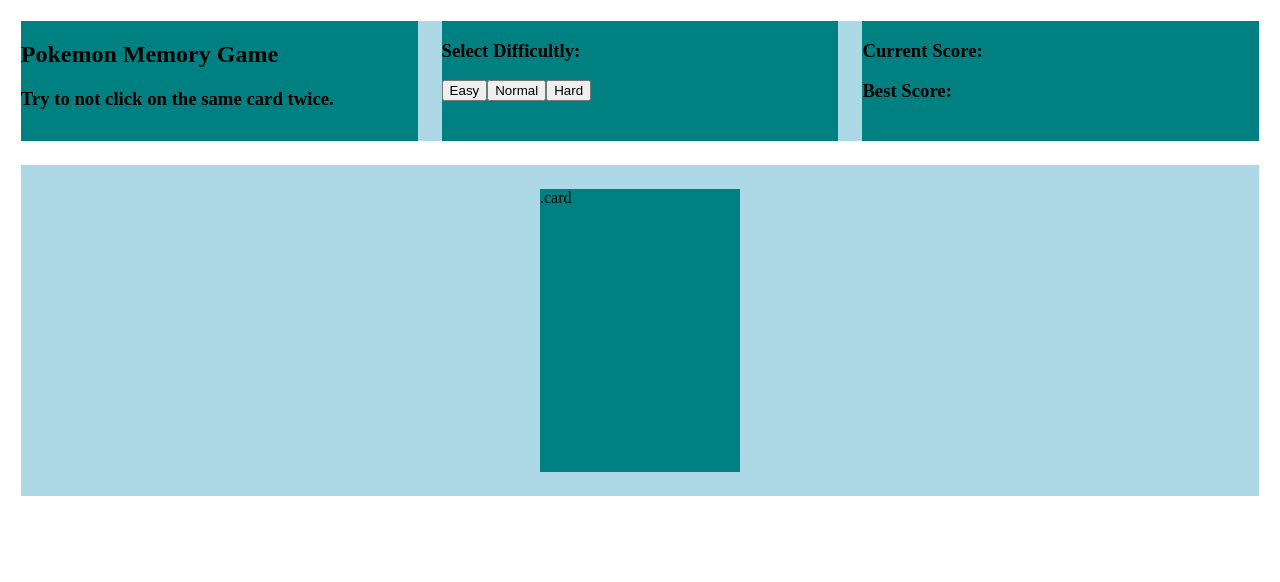
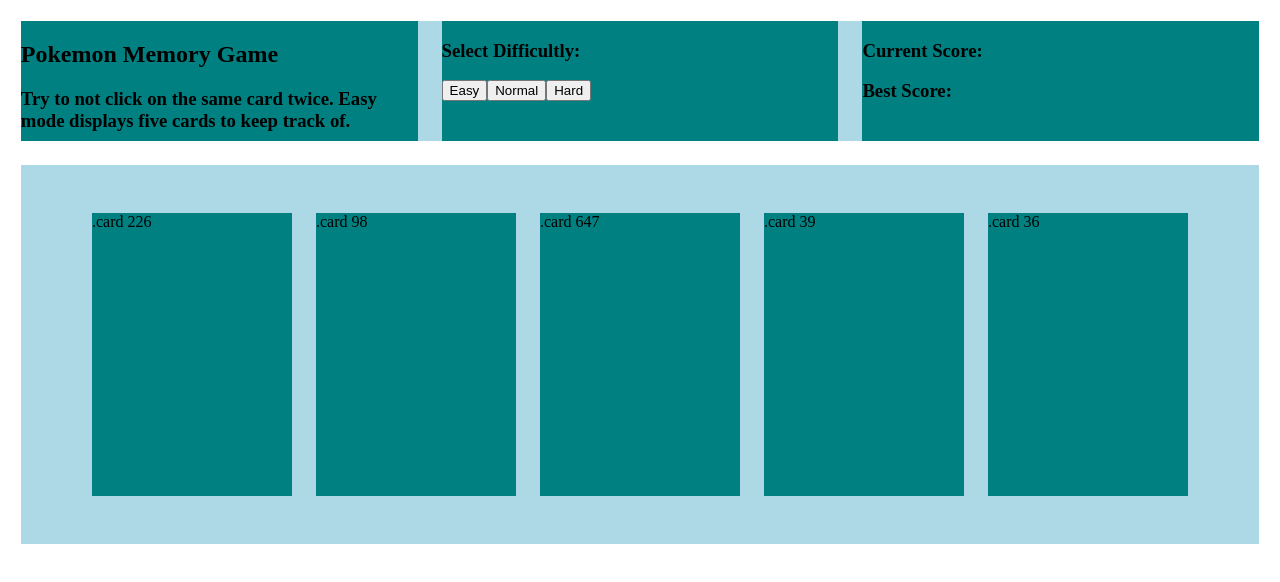
Before and after one commit to colleennicole223/odin-memory-card, a React (Vite) app: page / in a window 1280 px wide. Shown: the top 582 px of the page. Built offline with nearby package versions, Linux system fonts and the light colour scheme.

Commit message:
Difficulty now changes amount of cards displayed in Collection

```diff
--- a/src/App.jsx
+++ b/src/App.jsx
@@ -3,28 +3,29 @@
 import Difficulty from './components/Difficulty';
 import Score from './components/Score';
 import Card from './components/Card';
+import Intro from './components/Intro';
+import Collection from './components/Collection';
 
 function App() {
 
   // Set up some hooks for some variables we want to track 📃
-  const [getDifficulty, setDifficulty] = useState();
+  const [getDifficulty, setDifficulty] = useState({
+    level: "easy",
+    cardQuantity: 5,
+    description: "Easy mode displays five cards to keep track of.",
+  });
   const [getCurrentScore, setCurrentScore] = useState();
   const [getHighScore, setHighScore] = useState();
-  const [getCardCollection, setCardCollection] = useState({
-    name: "",
-    type: "",
-    clicked: false,
-  })
+
 
   return (
     <>
       <div id='main'>
 
         <div id='header'>
-          <div className='intro'>
-            <h2>Pokemon Memory Game</h2>
-            <h3>Try to not click on the same card twice.</h3>
-          </div>
+          <Intro
+            getDifficulty = {getDifficulty}
+          />
           <Difficulty
             setDifficulty = {setDifficulty}
             getDifficulty = {getDifficulty}/>
@@ -36,10 +37,10 @@
         </div>
 
         <div id='collection'>
-          <Card
-            getCardCollection = {getCardCollection}
-            setCardCollection = {setCardCollection}/>
+          <Collection
+            getDifficulty = {getDifficulty}/>
         </div>
+
       </div>
     </>
   )
--- a/src/components/Card.jsx
+++ b/src/components/Card.jsx
@@ -1,7 +1,7 @@
 import React from 'react'
 
-export default function Card({getCardCollection, setCardCollection}){
+export default function Card({id}){
     return (
-        <div className='card'>.card</div>
+        <div className='card'>.card {id}</div>
     )
 }
--- /dev/null
+++ b/src/components/Collection.jsx
@@ -0,0 +1,46 @@
+import { React, useEffect, useState } from 'react'
+import Card from './Card'
+
+export default function Collection({getDifficulty}){
+
+    // Keep track of card collection
+    const [getCardCollection, setCardCollection] = useState([])
+
+    // Keep track of cards selected during round(s)
+    const [getSelected, setSelected] = useState([]);
+
+    // Update collection when difficulty changes
+    useEffect(() => {
+        updateCardCollection();
+    }, [getDifficulty]);
+
+    // Create new collection with cards previously selected plus randomly selected cards
+    const updateCardCollection = () => {
+        const newCards = [];
+        const currentIds = new Set(getCardCollection.map(card => card.id));
+
+        while (newCards.length < getDifficulty.cardQuantity) {
+            const randomNumber = Math.floor(Math.random() * (1000-1) + 1);
+
+            if(!currentIds.has(randomNumber)){
+                newCards.push({
+                    id: randomNumber,
+                    name: '',
+                    type: '',
+                    clicked: false,
+                });
+                currentIds.add(randomNumber);
+            }
+        }
+
+        setCardCollection([...getSelected, ...newCards]);
+    }
+
+    return (
+        <div id='collection'>
+            {Array.isArray(getCardCollection) && getCardCollection.map((card) => (
+            <Card key = {card.id} id = {card.id}/>
+            ))}
+        </div>
+    )
+}
--- a/src/components/Difficulty.jsx
+++ b/src/components/Difficulty.jsx
@@ -1,14 +1,22 @@
 import React from 'react'
 
 export default function Difficulty({setDifficulty, getDifficulty}){
+
+    const updateDifficulty = (diff, cards, description) => {
+        setDifficulty({
+            level: diff,
+            cardQuantity: cards,
+            description: description,
+          })
+    }
 
     return (
         <div className='difficulty'>
             <div>
               <h3>Select Difficultly:</h3>
-              <button>Easy</button>
-              <button>Normal</button>
-              <button>Hard</button>
+              <button onClick={ () => updateDifficulty("easy", 5, "Easy mode displays five cards to keep track of.")}>Easy</button>
+              <button onClick={() => updateDifficulty("normal", 10, "Normal mode displays ten cards to keep track of.")}>Normal</button>
+              <button onClick={() => updateDifficulty("hard", 15, "Hard mode displays fifteen cards to keep track of.")}>Hard</button>
             </div>
         </div>
     )
--- /dev/null
+++ b/src/components/Intro.jsx
@@ -0,0 +1,10 @@
+import React from 'react'
+
+export default function Intro({getDifficulty}) {
+    return (
+        <div className='intro'>
+            <h2>Pokemon Memory Game</h2>
+            <h3>Try to not click on the same card twice. {getDifficulty.description} </h3>
+        </div>
+    )
+}
```
